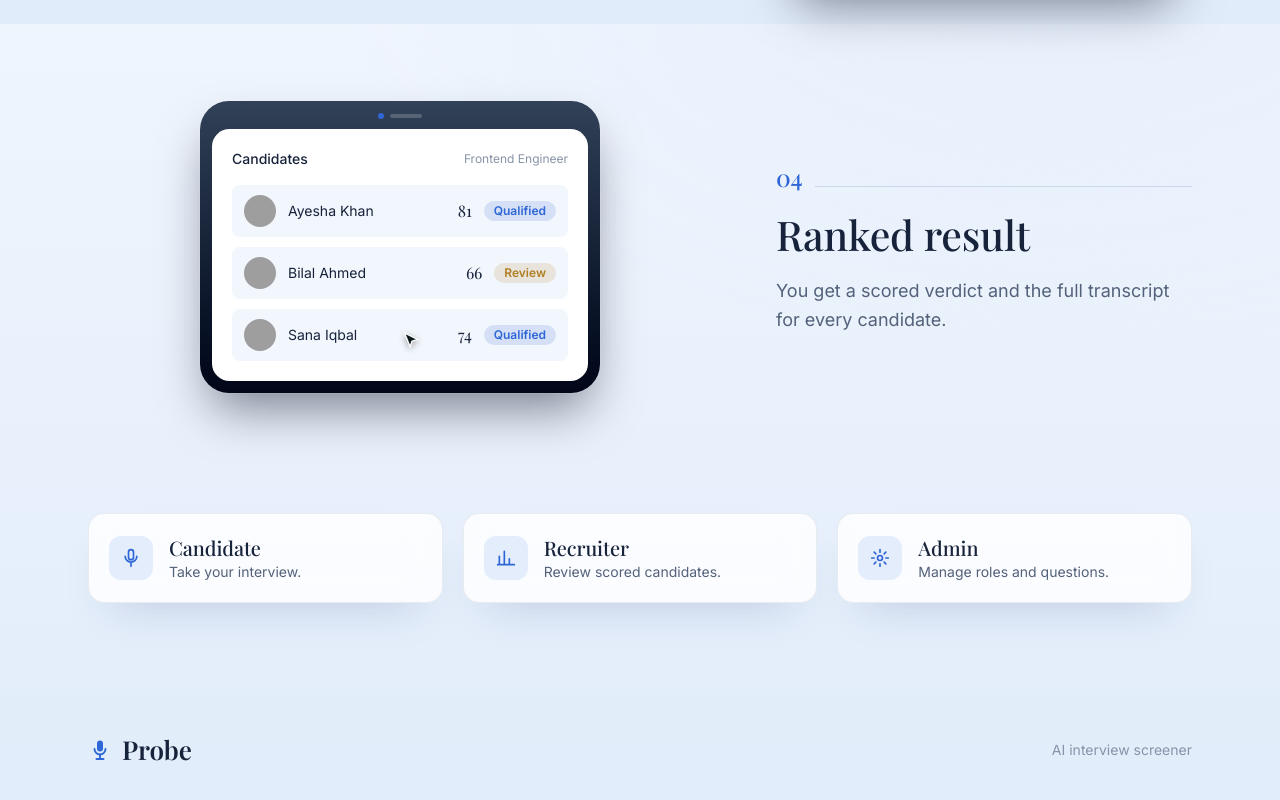
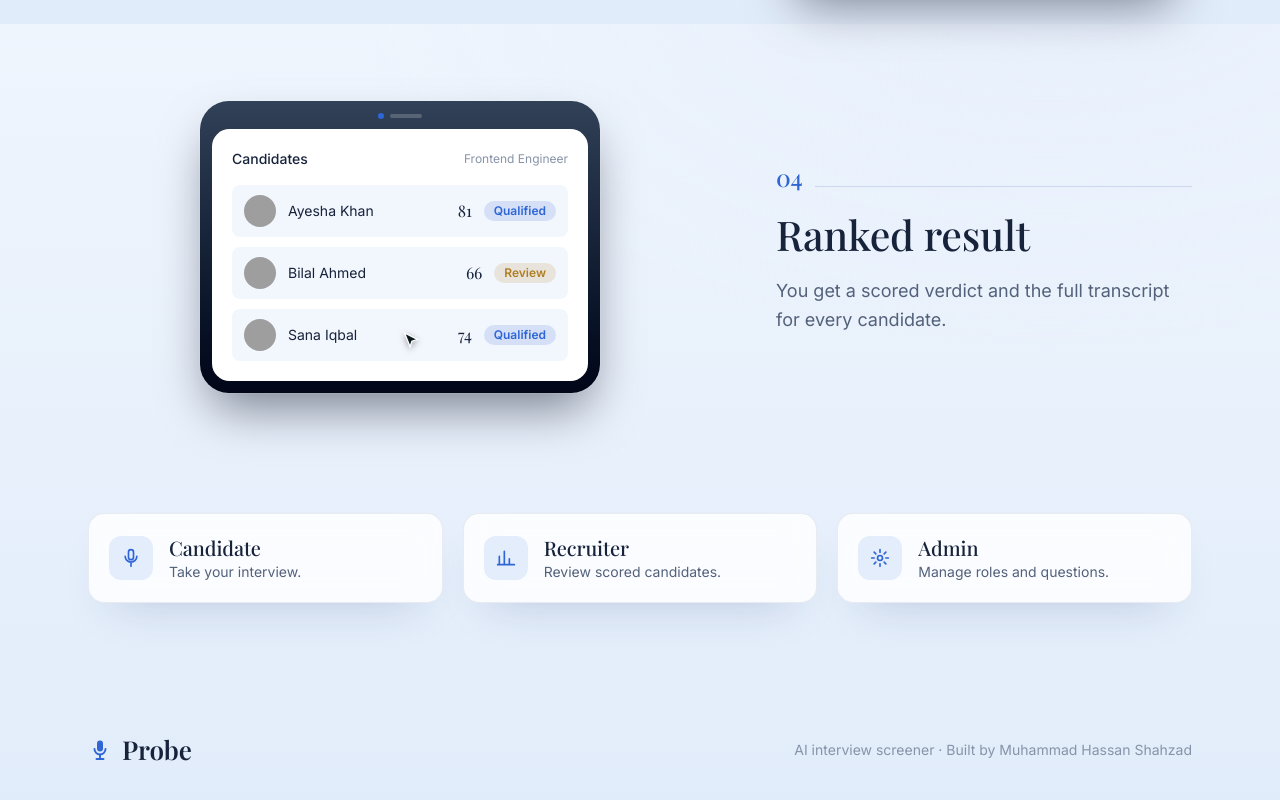
Before and after one commit to Hassan-Shahzad2/probe-app, a Next.js app: page / in a window 1280 px wide. Shown: the part 2376-3176 px from the top of the page. Built offline with nearby package versions, Linux system fonts and the light colour scheme; grey boxes are pictures that could not be loaded.

Commit message:
Add author credit in footer; cursor and dashboard polish

```diff
--- a/src/app/page.js
+++ b/src/app/page.js
@@ -691,7 +691,7 @@ export default function Home() {
 
       <footer className="mx-auto flex max-w-6xl flex-wrap items-center justify-between gap-4 px-5 py-8 text-sm text-faint sm:px-6">
         <Logo />
-        <span>AI interview screener</span>
+        <span>AI interview screener · Built by Muhammad Hassan Shahzad</span>
       </footer>
     </main>
   );
```
